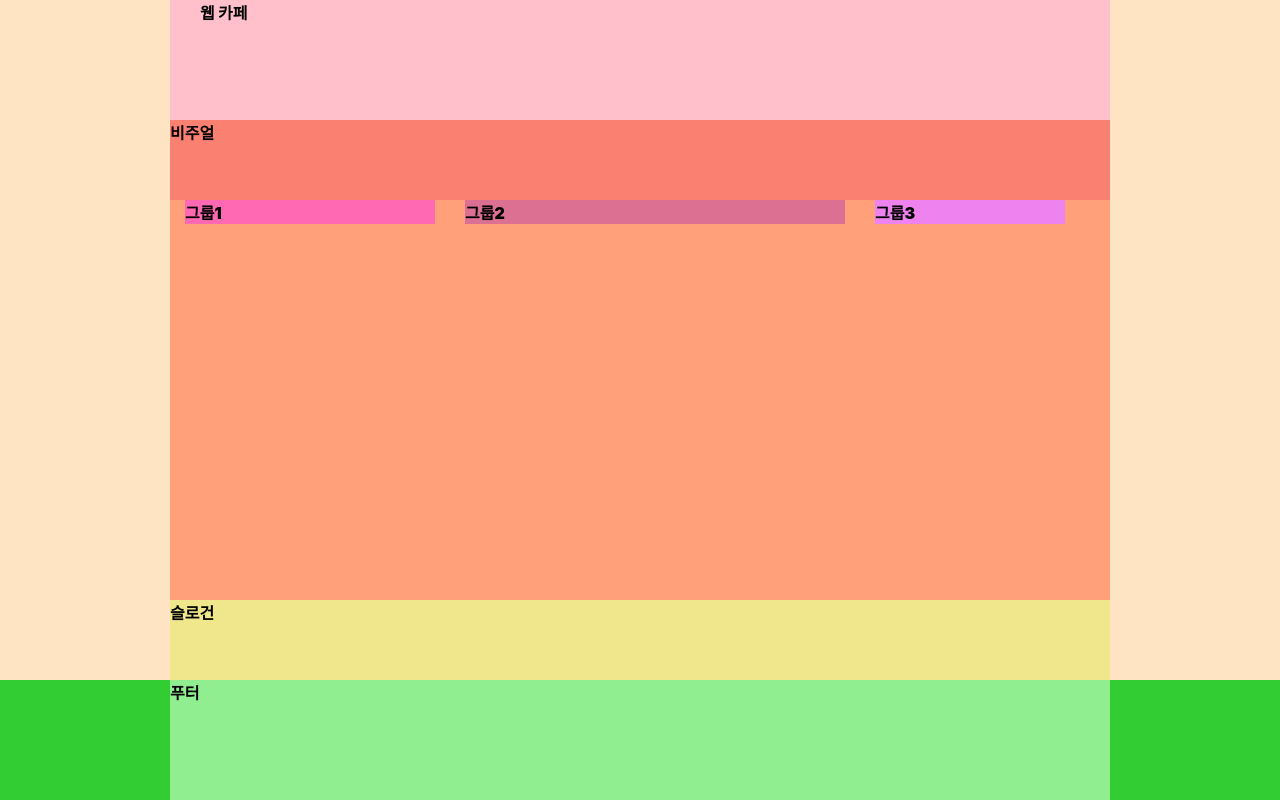
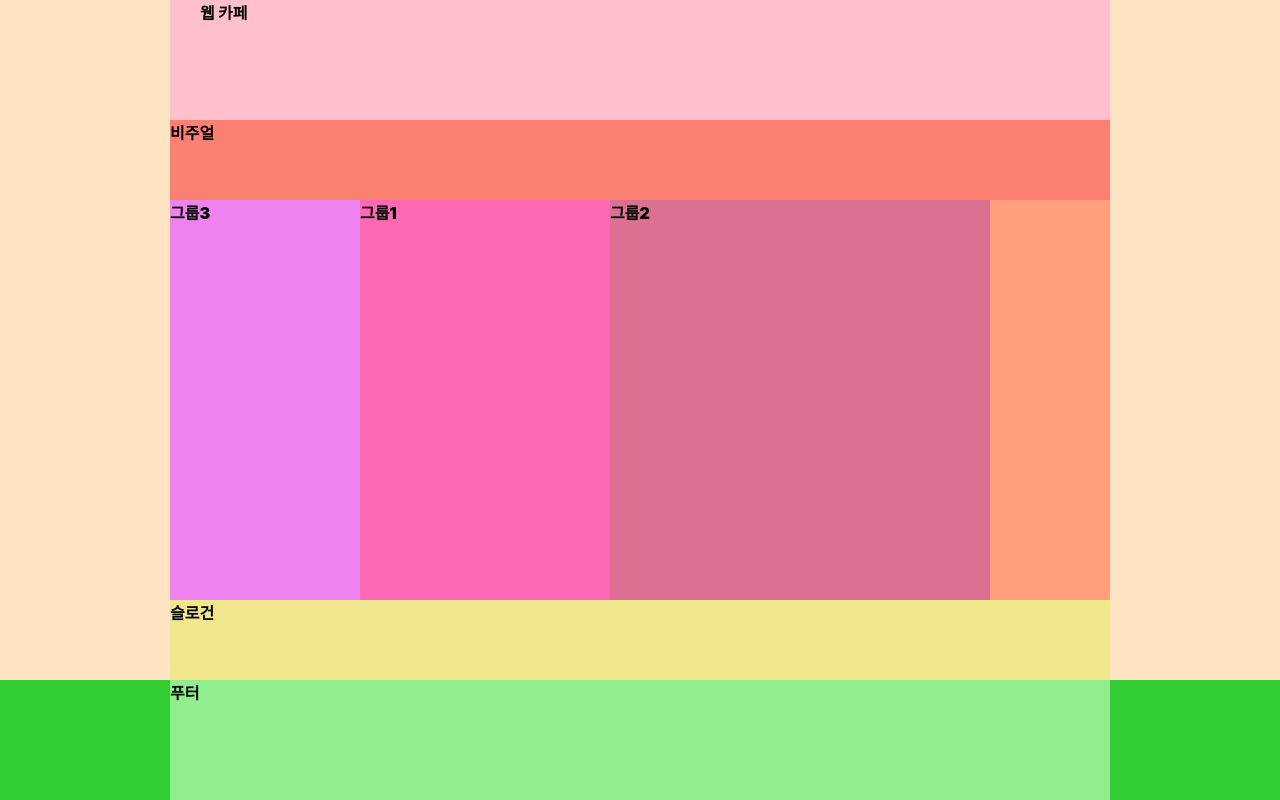
Before and after one commit to copiCat0/HTML5, a website: page index.html in a window 1280 px wide. Drawn offline with Linux system fonts and the light colour scheme; a web font is replaced by a local one.

Commit message:
flex를 이용한 메인 레이아웃

```diff
--- a/styles/style.css
+++ b/styles/style.css
@@ -31,20 +31,18 @@ body{
   background: salmon;
   height : 10vh;
 }
+
+/* .clearfix{
+  clear:both;
+} */
+
 /* 메인 */
 .main{
   background: lightsalmon;
   height : 50vh;
-  display: flow-root;
+  display :flex;
+  flex-direction:row;
   /* overflow: hidden; */
-}
-
-/* .clearfix{
-  clear:both;
-} */
-.group{
-  margin:0 15px;
-  float : left;
 }
 
 .group1{
@@ -58,6 +56,7 @@ body{
 .group3{
   background-color: violet;
   width:190px;
+  order : -1;
 }
 /* */
 .slogan{
```
